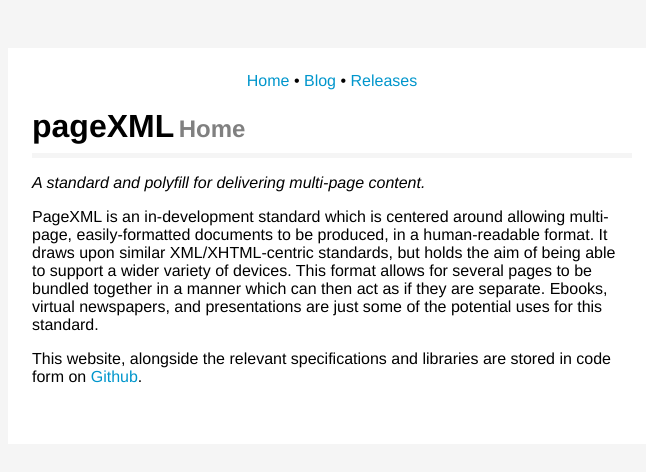
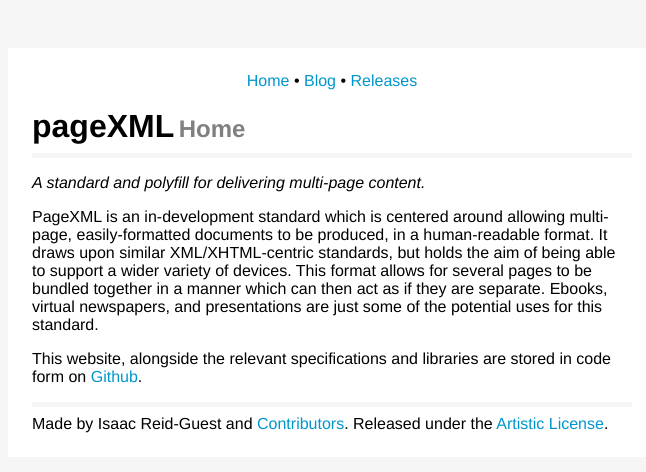
Before and after one commit to ir-g/pagexml, a Jekyll site: the page built from index.md, in a window 1280 px wide. Shown: the top 472 px of the page, without its empty margins (308-954 px from the left). Built offline with Jekyll 4.4.1, drawn with Linux system fonts in a browser that asks for light colours.

Commit message:
Update default.html

```diff
--- a/_layouts/default.html
+++ b/_layouts/default.html
@@ -17,9 +17,9 @@
       <h2>{% if page.is_post %}Blog{% else %}{{page.title}}{% endif %}</h2>
       <hr />
       {{content}}
-      <br />
+      <hr />
       <div id="footer">
-        {{include footer.html}}
+        Made by Isaac Reid-Guest and <a href="https://github.com/isaacrg/pagexml/graphs/contributors">Contributors</a>. Released under the <a href="https://github.com/isaacrg/pagexml/blob/gh-pages/LICENSE">Artistic License</a>.
       </div>
     </div>
   </body>
```
